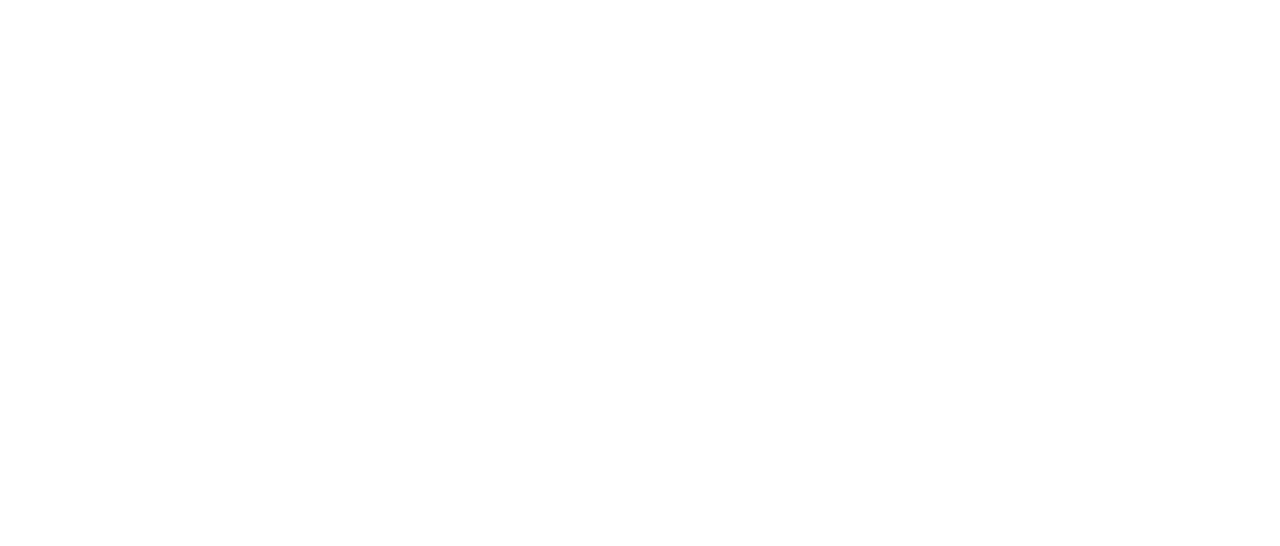
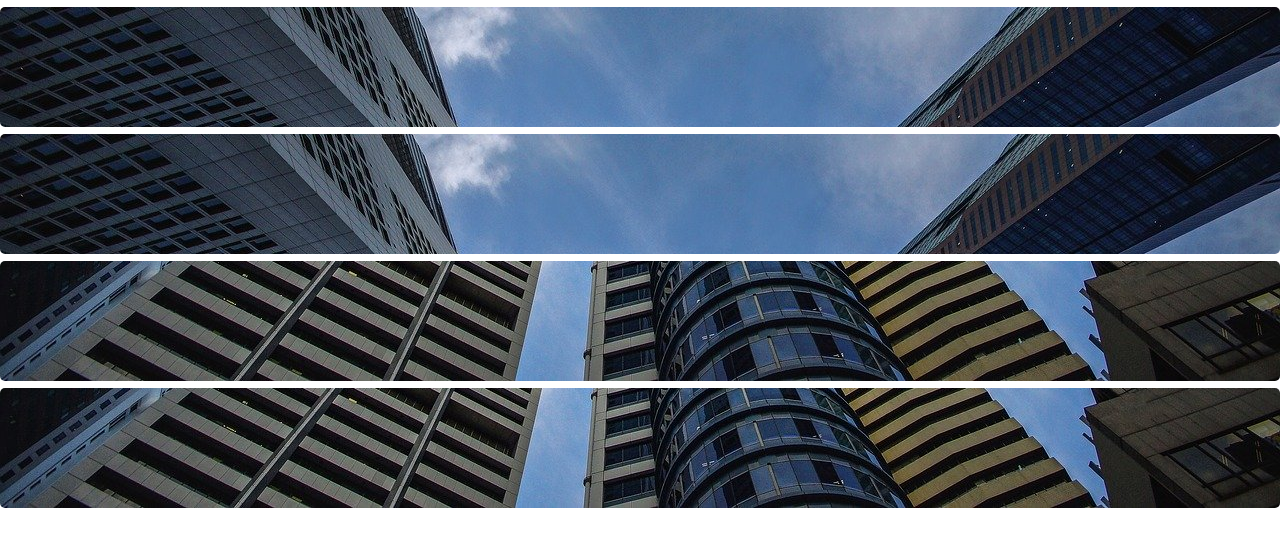
Before and after one commit to Olabayomacaulaym/HTML-CSS, a plain HTML site: page Exercícios/ex022/fundo03.html in a window 1280 px wide. Drawn offline with Linux system fonts and the light colour scheme.

Commit message:
Atualizei ex022

```diff
--- a/Exercícios/ex022/fundo03.html
+++ b/Exercícios/ex022/fundo03.html
@@ -6,9 +6,49 @@
     <title>Posicionamento</title>
 
     <style>
+        *{
+            margin: 0px;
+            padding: 0px;
+        }
+            div {
+                    margin-top: 7px;
+            }
+        #ima01{
+                height: 120px;
+                width: auto;
+                background-image: url(imagens/wallpaper002.jpg);
+                border-radius: 5px ;
+                background-position: left top;
+                background-repeat:no-repeat ;
+        }
 
-        #ima01{
+        #ima02 {
+                height: 120px;
+                width: auto;
                 background-image: url(imagens/wallpaper002.jpg);
+                border-radius: 5px ;
+                background-position: right top;
+                background-repeat:no-repeat ;
+        }
+
+
+        #ima03 {
+                height: 120px;
+                width: auto;
+                background-image: url(imagens/wallpaper002.jpg);
+                border-radius: 5px ;
+                background-position: right bottom ;
+                background-repeat:no-repeat ;
+        }
+
+
+        #ima04 {
+                height: 120px;
+                width: auto;
+                background-image: url(imagens/wallpaper002.jpg);
+                border-radius: 5px ;
+                background-position: left bottom;
+                background-repeat:no-repeat ;
         }
     </style>
 </head>
```
Also changed, not shown: Exercícios/ex022/fundo04.html (added, +22 -0 lines), Exercícios/ex022/fundo05.html (added, +19 -0 lines).
